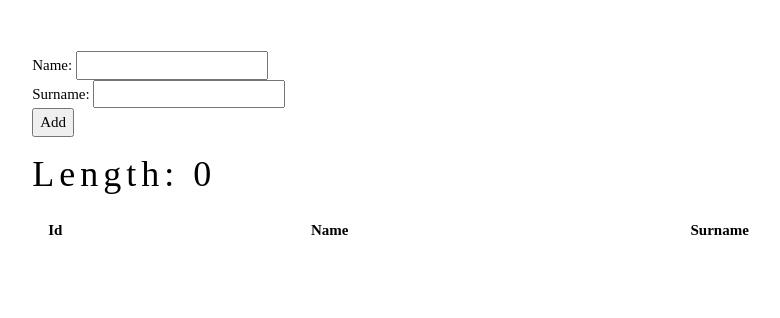
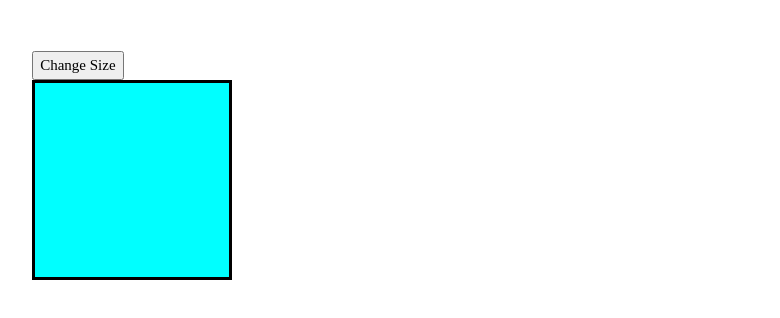
Before and after one commit to yakintech/turkiye-finans-7-react-tutorial, a React (Create React App) app: page / in a window 1280 px wide. Shown: the top 318 px of the page, without its empty margins (19-799 px from the left). Built offline with nearby package versions, Linux system fonts and the light colour scheme.

Commit message:
state sample

```diff
--- a/src/App.tsx
+++ b/src/App.tsx
@@ -1,9 +1,10 @@
-import StateInputAndArraySample from "./state/StateInputAndArraySample"
+import StateSample4 from "./state/StateSample4"
+import StateSample5 from "./state/StateSample5"
 
 function App() {
 
   return (<>
-    <StateInputAndArraySample/>
+    <StateSample5/>
   </>)
 }
 
--- /dev/null
+++ b/src/state/StateSample4.tsx
@@ -0,0 +1,20 @@
+import React, { useState } from 'react'
+
+function StateSample4() {
+
+    const [isShow, setisShow] = useState(true);
+
+    return (<>
+        <button onClick={() => setisShow(!isShow)}>Hide / Show</button>
+
+        {
+            isShow ? <p>
+                Lorem ipsum dolor sit, amet consectetur adipisicing elit. Tempore recusandae aliquam vero, temporibus doloribus velit vel praesentium itaque id accusantium porro, placeat accusamus. Enim sapiente molestiae quam, et quia consequuntur. Lorem ipsum dolor sit amet, consectetur adipisicing elit. Debitis blanditiis suscipit nemo fugiat ratione eius nisi? At est repudiandae id magni officia esse. Placeat vel deleniti doloremque accusamus libero maiores. Lorem ipsum dolor sit amet consectetur adipisicing elit. Beatae perferendis fuga laboriosam veniam ipsa! Cupiditate quisquam ab, beatae animi impedit, modi dolor vel perspiciatis, perferendis atque totam dolorum illum dolores. Lorem ipsum dolor sit amet consectetur adipisicing elit. Iste, sit. Placeat, officia? Deserunt aliquam dolore repellendus, esse suscipit fugiat adipisci non ullam earum molestiae facilis, alias, cumque id neque aut.
+            </p> : <></>
+        }
+
+    </>
+    )
+}
+
+export default StateSample4
--- /dev/null
+++ b/src/state/StateSample5.tsx
@@ -0,0 +1,28 @@
+import React, { useState } from 'react'
+
+function StateSample5() {
+
+    const [width, setwidth] = useState(200);
+    const [height, setheight] = useState(200);
+
+    const change = () => {
+        var randomX = Math.floor(Math.random() * 900);
+        var randomY = Math.floor(Math.random() * 900);
+
+        setwidth(randomX);
+        setheight(randomY);
+
+
+    }
+
+  return (<>
+
+    <button onClick={change}>Change Size</button>
+    <div style={{width:width, height:height, borderStyle:'solid', backgroundColor:'aqua'}}>
+
+    </div>
+  </>
+  )
+}
+
+export default StateSample5
```
Also changed, not shown: src/state/StateSample3.tsx (added, +24 -0 lines).
